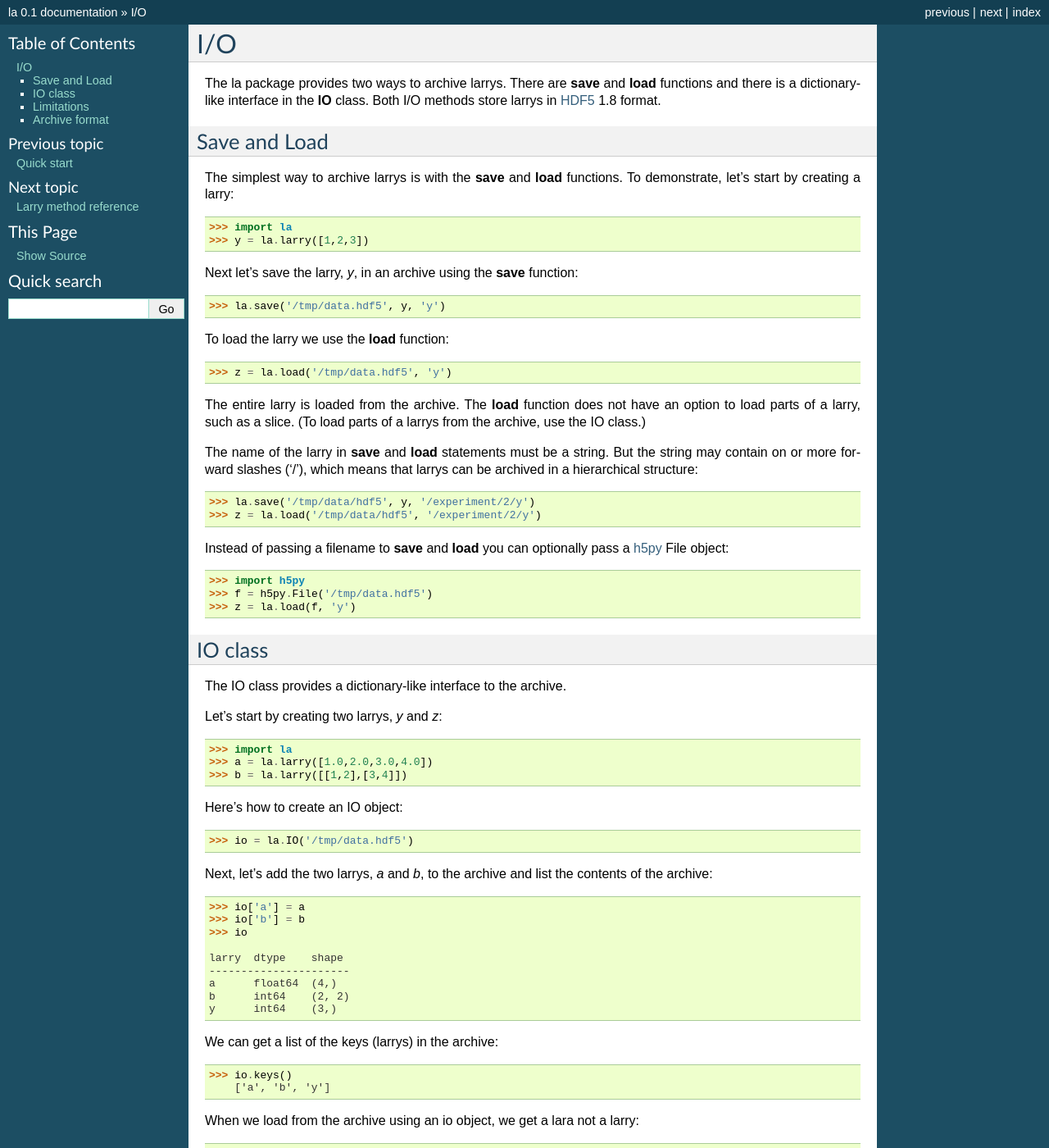
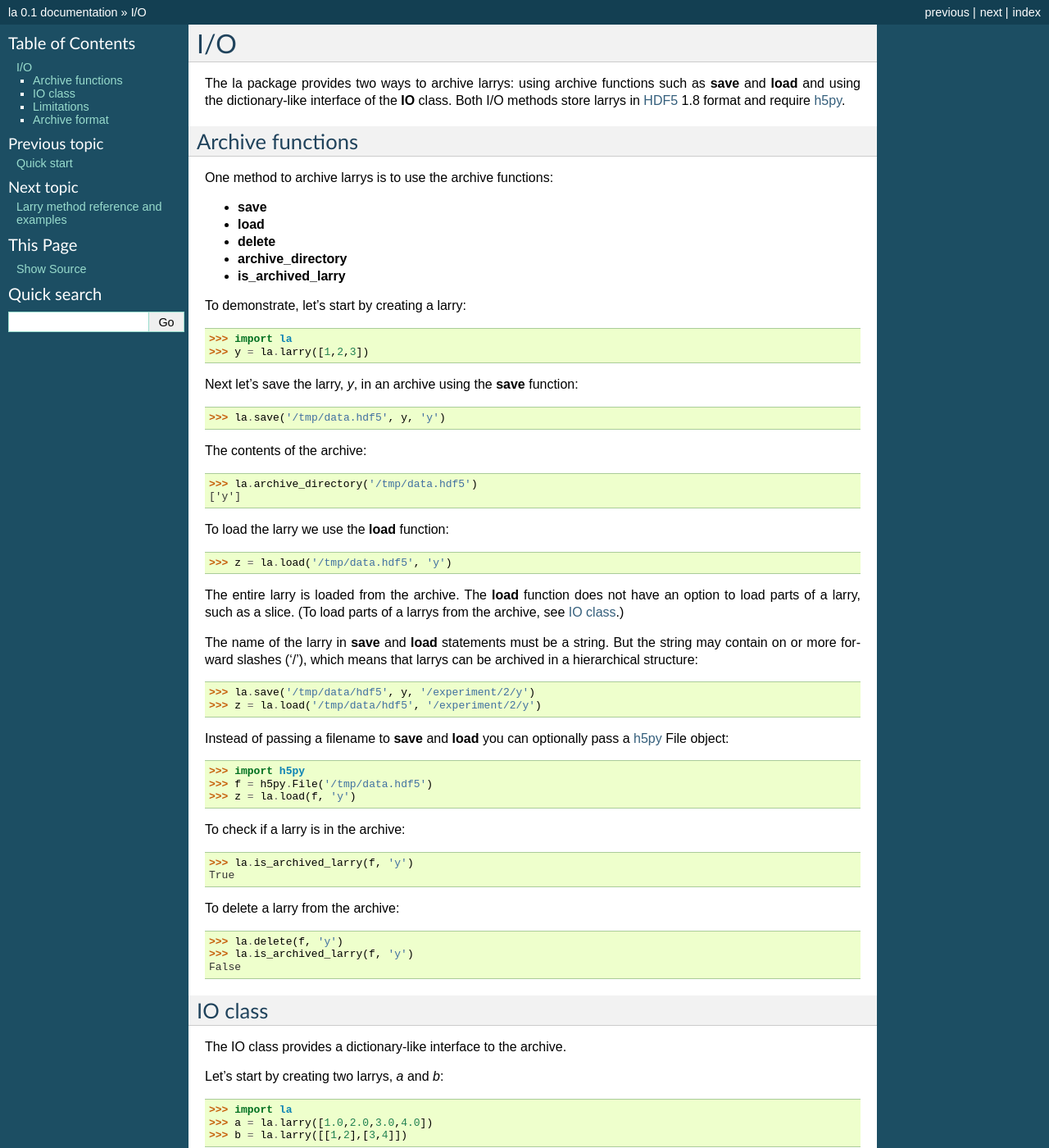
Before and after one commit to kwgoodman/la, a Sphinx documentation site: the page built from doc/source/archive.rst, in a window 1280 px wide and 1400 px high. Shown: the whole window at 82% size. Built offline with Sphinx 7.4.7, drawn with Linux system fonts in a browser that asks for light colours; some of the changed text lies outside the part shown.

Commit message:
* doc/source/start.rst, doc/source/reference.rst, doc/source/archive.rst,       doc/source/index.rst: More work on the manual.

```diff
--- a/doc/source/archive.rst
+++ b/doc/source/archive.rst
@@ -3,17 +3,25 @@
 I/O
 ===
 
-The la package provides two ways to archive larrys. There are **save** and
-**load** functions and there is a dictionary-like interface in the **IO**
-class. Both I/O methods store larrys in
-`HDF5 <http://www.hdfgroup.org/>`_ 1.8 format.
+The la package provides two ways to archive larrys: using archive functions
+such as **save** and **load** and using the dictionary-like interface of the
+**IO** class. Both I/O methods store larrys in
+`HDF5 <http://www.hdfgroup.org/>`_ 1.8 format and require
+`h5py <http://h5py.alfven.org>`_.
 
 
-Save and Load
-=============
+Archive functions
+=================
 
-The simplest way to archive larrys is with the **save** and **load**
-functions. To demonstrate, let's start by creating a larry:
+One method to archive larrys is to use the archive functions:
+
+* **save**
+* **load**
+* **delete**
+* **archive_directory**
+* **is_archived_larry**
+
+To demonstrate, let's start by creating a larry:
 ::
 
     >>> import la
@@ -23,13 +31,18 @@ Next let's save the larry, *y*, in an archive using the **save** function:
 ::
     >>> la.save('/tmp/data.hdf5', y, 'y')
 
+The contents of the archive:
+::
+    >>> la.archive_directory('/tmp/data.hdf5')
+    ['y']
+
 To load the larry we use the **load** function:
 ::
     >>> z = la.load('/tmp/data.hdf5', 'y')
 
 The entire larry is loaded from the archive. The **load** function does not
 have an option to load parts of a larry, such as a slice. (To load parts of
-a larrys from the archive, use the IO class.)
+a larrys from the archive, see :ref:`ioclass`.)
 
 The name of the larry in **save** and **load** statements must be a string.
 But the string may contain on or more forward slashes ('/'), which means that
@@ -45,13 +58,25 @@ pass a `h5py <http://h5py.alfven.org/>`_ File object:
     >>> f = h5py.File('/tmp/data.hdf5')
     >>> z = la.load(f, 'y')
 
+To check if a larry is in the archive:
+::
+    >>> la.is_archived_larry(f, 'y')
+    True
+
+To delete a larry from the archive:
+
+    >>> la.delete(f, 'y')
+    >>> la.is_archived_larry(f, 'y')
+    False
+
+.. _ioclass:
 
 IO class
 ========
 
 The IO class provides a dictionary-like interface to the archive.
 
-Let's start by creating two larrys, *y* and *z*:
+Let's start by creating two larrys, *a* and *b*:
 ::
     >>> import la
     >>> a = la.larry([1.0,2.0,3.0,4.0])
@@ -72,20 +97,36 @@ contents of the archive:
     ----------------------
     a      float64  (4,)
     b      int64    (2, 2)
-    y      int64    (3,)
 
 We can get a list of the keys (larrys) in the archive:
 ::
     >>> io.keys()
-        ['a', 'b', 'y']
+        ['a', 'b']
+
+    >>> for key in io: print key
+    ...
+    a
+    b
+
+Are the larrys *a* and *c* in the archive?
+::
+    >>> 'a' in io
+    True
+    >>> 'b' in io
+    False
+
+What filename is associated with the archive?
+::
+    >>> io.filename
+    '/tmp/data.hdf5'
 
 When we load from the archive using an io object, we get a lara not a larry:
 ::
     >>> z = io['a']
     >>> type(z)
-        <class 'la.io.io.lara'>
+        <class 'la.io.lara'>
 
-A lara loads the larry label from the archive but does not load the data The
+A lara loads the larry label from the archive but does not load the data. The
 reason a lara is returned and not
 
 
```
Also changed, not shown: doc/source/index.rst (+7 -10 lines), doc/source/reference.rst (+121 -24 lines), doc/source/start.rst (+22 -1 lines), 1 other file.
